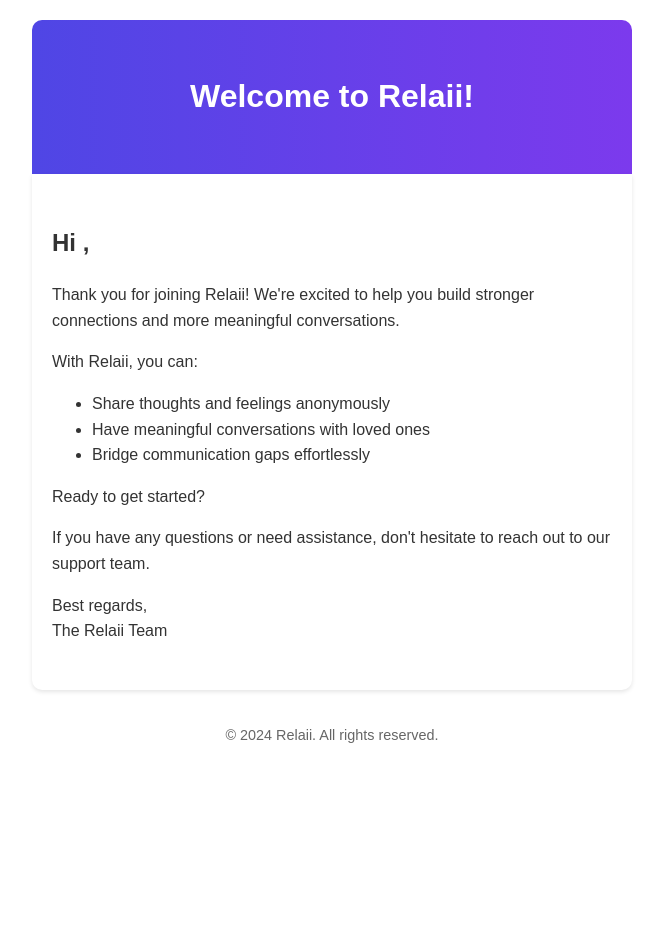
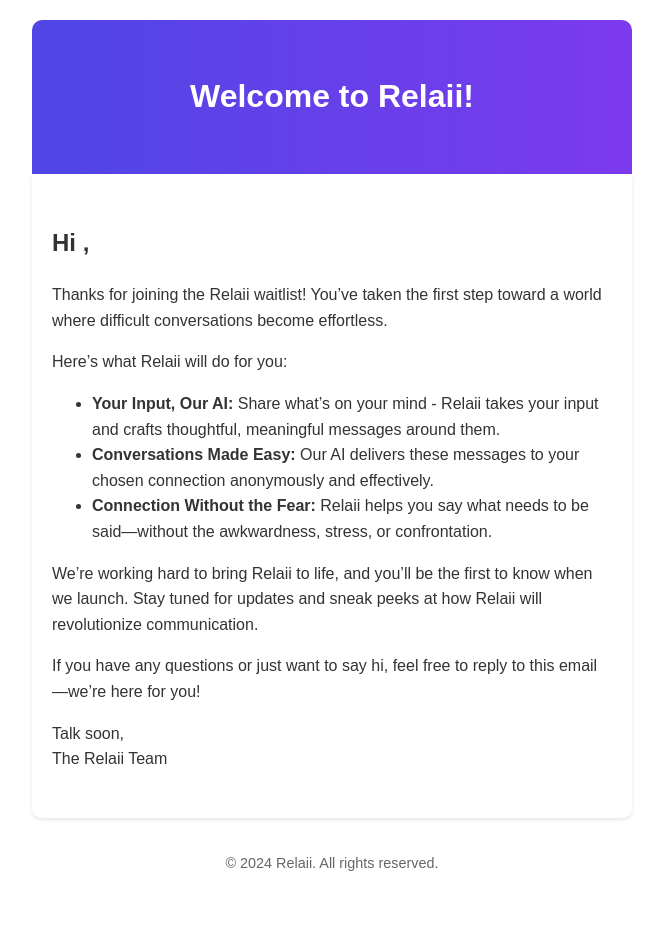
Before and after one commit to AhsanRao/relaii-app-backend, a Python web app: template app/templates/welcome_email.html in a window 1280 px wide. Shown: the whole page, without its empty margins (308-971 px from the left). Before the commit the page ends 743 px from the top, so only its background shows below. Run offline with Jinja, Linux system fonts and the light colour scheme; the template is opened without the code that fills it, so the values that code supplies are empty.

Commit message:
email template update

```diff
--- a/app/services/email.py
+++ b/app/services/email.py
@@ -26,7 +26,7 @@
         msg = MIMEMultipart()
         msg['From'] = f"{settings.EMAIL_FROM_NAME} <{settings.EMAIL_FROM_ADDRESS}>"
         msg['To'] = user_email
-        msg['Subject'] = f"Welcome to Relaii, {user_name}!"
+        msg['Subject'] = f"You’re in, {user_name}! Let’s redefine conversations together."
 
         # Attach the HTML content
         msg.attach(MIMEText(html_content, 'html'))
--- a/app/templates/welcome_email.html
+++ b/app/templates/welcome_email.html
@@ -51,20 +51,20 @@
         </div>
         <div class="content">
             <h2>Hi {{user_name}},</h2>
-            <p>Thank you for joining Relaii! We're excited to help you build stronger connections and more meaningful conversations.</p>
+            <p>Thanks for joining the Relaii waitlist! You’ve taken the first step toward a world where difficult conversations become effortless.</p>
 
-            <p>With Relaii, you can:</p>
+            <p>Here’s what Relaii will do for you:</p>
             <ul>
-                <li>Share thoughts and feelings anonymously</li>
-                <li>Have meaningful conversations with loved ones</li>
-                <li>Bridge communication gaps effortlessly</li>
+                <li><strong>Your Input, Our AI:</strong> Share what’s on your mind - Relaii takes your input and crafts thoughtful, meaningful messages around them.</li>
+                <li><strong>Conversations Made Easy:</strong> Our AI delivers these messages to your chosen connection anonymously and effectively.</li>
+                <li><strong>Connection Without the Fear:</strong> Relaii helps you say what needs to be said—without the awkwardness, stress, or confrontation.</li>
             </ul>
 
-            <p>Ready to get started?</p>
+            <p>We’re working hard to bring Relaii to life, and you’ll be the first to know when we launch. Stay tuned for updates and sneak peeks at how Relaii will revolutionize communication.</p>
 
-            <p>If you have any questions or need assistance, don't hesitate to reach out to our support team.</p>
+            <p>If you have any questions or just want to say hi, feel free to reply to this email—we’re here for you!</p>
 
-            <p>Best regards,<br>The Relaii Team</p>
+            <p>Talk soon,<br>The Relaii Team</p>
         </div>
         <div class="footer">
             <p>© 2024 Relaii. All rights reserved.</p>
```
